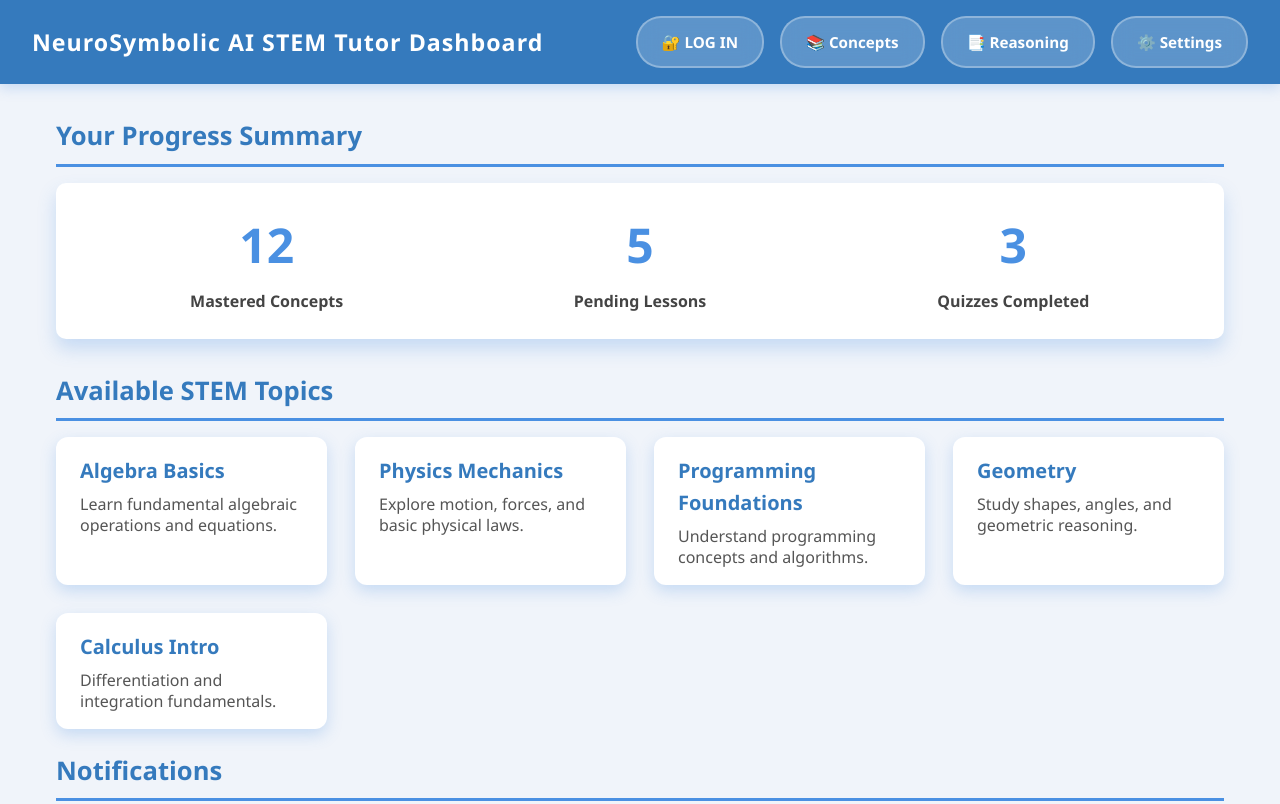
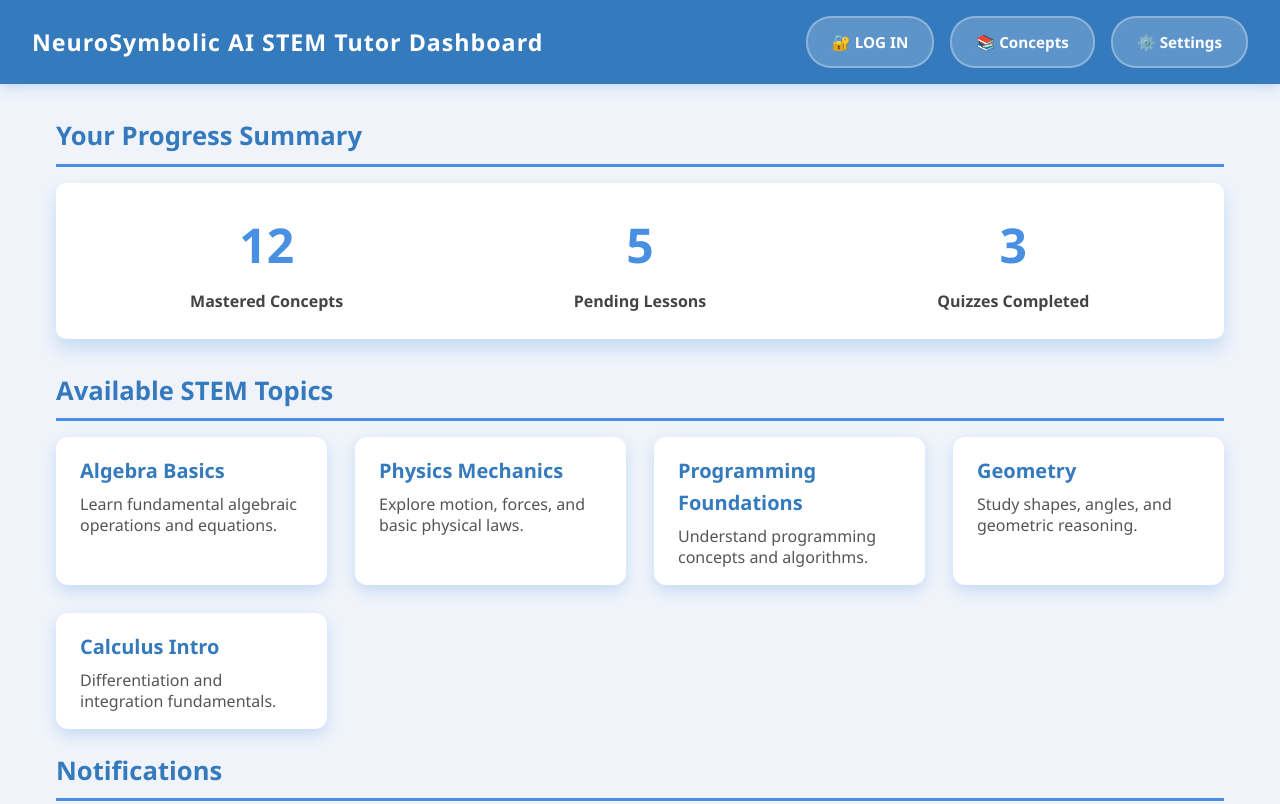
Before and after one commit to Dina3108/NeuroSymbolic-AI-Tutor, a website: page Student_Homepage.html in a window 1280 px wide. Shown: the top 804 px of the page. Drawn offline with nearby package versions, Linux system fonts and the light colour scheme.

Commit message:
Update Student_Homepage.html2

```diff
--- a/Student_Homepage.html
+++ b/Student_Homepage.html
@@ -377,12 +377,7 @@
         >
           📚 Concepts
         </a>
-        <a
-          href="explanation_reasoning.html"
-          class="nav-btn"
-          aria-label="Go to Concepts"
-          >📑 Reasoning
-        </a>
+
         <a
           href="settings_help_page.html"
           class="nav-btn"
```
